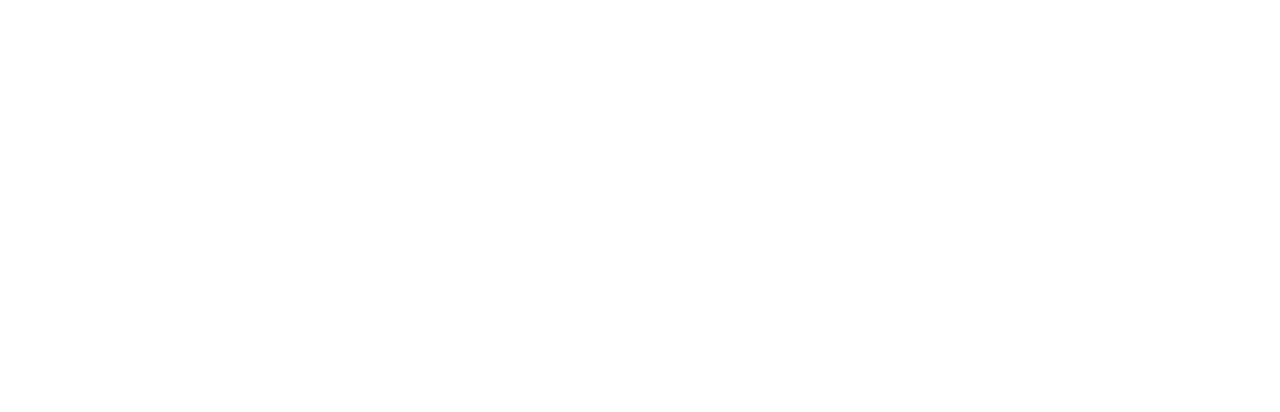
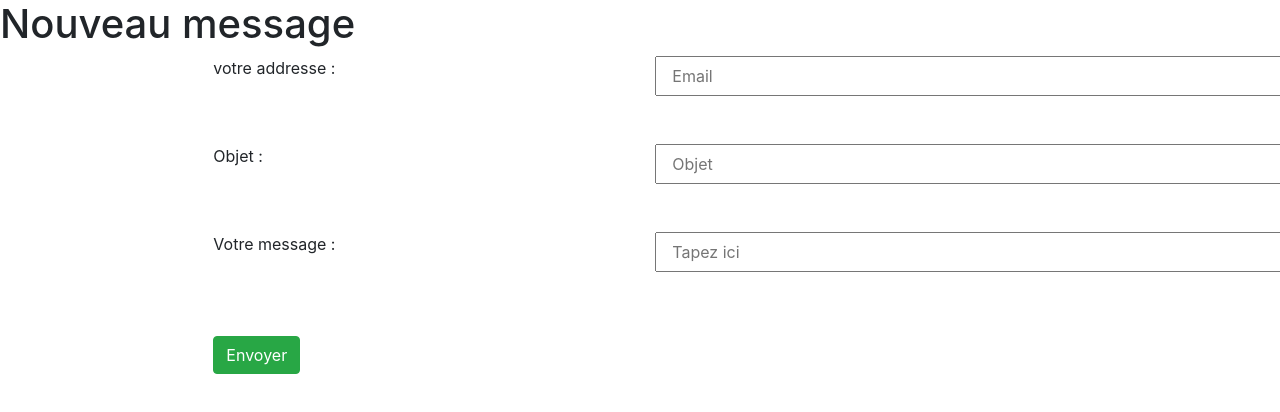
Before and after one commit to MartialBlot/TOURS-CP4-BLOT-Martial, an Angular app in the folder wc-UI/: page /circus/1/message/new in a window 1280 px wide. Before the commit this address led to /. Shown: the top 412 px of the page. Built offline with nearby package versions, Linux system fonts and the light colour scheme.

Commit message:
send message OK

```diff
--- a/wc-UI/src/app/app-routing.module.ts
+++ b/wc-UI/src/app/app-routing.module.ts
@@ -6,6 +6,7 @@
 import { EditInfosComponent } from './edit-infos/edit-infos.component';
 import { NewCircusComponent } from './new-circus/new-circus.component';
 import { NewInfosComponent } from './new-infos/new-infos.component';
+import { SendMessagesComponent } from './send-messages/send-messages.component';
 
 
 const routes: Routes = [
@@ -15,6 +16,7 @@
   {path: "infos/:id/edit", component: EditInfosComponent},
   {path: "circus/new", component: NewCircusComponent},
   {path: "circus/:id/infos/new", component: NewInfosComponent},
+  {path: "circus/:id/message/new", component: SendMessagesComponent},
 ];
 
 @NgModule({
--- a/wc-UI/src/app/app.module.ts
+++ b/wc-UI/src/app/app.module.ts
@@ -14,6 +14,7 @@
 import { FormsModule } from '@angular/forms';
 import { NewInfosComponent } from './new-infos/new-infos.component';
 import { NewCircusComponent } from './new-circus/new-circus.component';
+import { SendMessagesComponent } from './send-messages/send-messages.component';
 
 @NgModule({
   declarations: [
@@ -23,7 +24,8 @@
     EditCircusComponent,
     EditInfosComponent,
     NewInfosComponent,
-    NewCircusComponent
+    NewCircusComponent,
+    SendMessagesComponent
   ],
   imports: [
     BrowserModule,
--- a/wc-UI/src/app/home/home.component.html
+++ b/wc-UI/src/app/home/home.component.html
@@ -11,6 +11,7 @@
           <button class="btn btn-danger btn-sm" type="bouton" (click)="deleteCircus(circus.id, i)">Supprimer</button>
           <button class="btn btn-info btn-sm" type="bouton" [routerLink]="['circus',circus.id,'edit']">Modifier</button>
           <button class="btn btn-warning" [routerLink]="['/circus',circus.id,'infos','new']">Ajouter des infos</button>
+          <button class="btn btn-warning" [routerLink]="['/circus',circus.id,'message','new']">Envoyer un message</button>
         </div>
       </div>
     </ng-container>
--- /dev/null
+++ b/wc-UI/src/app/send-messages/send-messages.component.html
@@ -0,0 +1,17 @@
+<h1>Nouveau message</h1>
+        <form class="offset-1 offset-md-2" (ngSubmit)="newMessage(message)" #message="ngForm">
+          <div class="row mb-5">
+            <p class="col-5 text-color">votre addresse :</p>
+            <input class="col" type='text' placeholder="Email" name="from" #from="ngModel" [ngModel]>
+          </div>
+          <input [hidden]="true" class="col" type='numer' name="circus_id" #circus_id="ngModel" [(ngModel)]="id" [ngModel]>
+          <div class="row mb-5">
+            <p class="col-5 text-color">Objet :</p>
+            <input class="col" type='text' placeholder="Objet" name="object" #object="ngModel" [ngModel]>
+          </div>
+          <div class="row mb-5">
+            <p class="col-5 text-color">Votre message :</p>
+            <input class="col" type='text' placeholder="Tapez ici" name="body" #body="ngModel" [ngModel]>
+          </div>
+          <button class='btn btn-success mr-5 mt-3 mb-3' type="submit">Envoyer</button>
+        </form>
--- /dev/null
+++ b/wc-UI/src/app/send-messages/send-messages.component.ts
@@ -0,0 +1,34 @@
+import { Component, OnInit } from '@angular/core';
+import { InfosService } from '../services/infos.service';
+import { Router, ActivatedRoute } from '@angular/router';
+import { MessagesService } from '../services/messages.service';
+import { Messages } from '../models/messages.model';
+
+@Component({
+  selector: 'app-send-messages',
+  templateUrl: './send-messages.component.html',
+  styleUrls: ['./send-messages.component.scss']
+})
+export class SendMessagesComponent implements OnInit {
+
+  public id;
+
+  constructor(
+    private service: MessagesService,
+    private router: Router,
+    private route: ActivatedRoute,
+  ) { }
+
+  ngOnInit() {
+    this.route.params.subscribe(params => {
+      this.id = params['id'];
+  })
+  }
+
+  newMessage(message){
+    this.service.sendMessage(message.value).subscribe((message: Messages) => {
+      this.router.navigateByUrl("");
+    })
+  }
+
+}
--- /dev/null
+++ b/wc-UI/src/app/services/messages.service.ts
@@ -0,0 +1,19 @@
+import { Injectable } from '@angular/core';
+import { environment } from 'src/environments/environment';
+import { HttpClient } from '@angular/common/http';
+import { Messages } from '../models/messages.model';
+import { Observable } from 'rxjs';
+
+@Injectable({
+  providedIn: 'root'
+})
+export class MessagesService {
+  constructor(private http: HttpClient) { }
+
+  public api = `${environment.apiUrl}`;
+
+  public sendMessage(messagesForm: Messages): Observable <Messages>{
+    return this.http.post<Messages>(`${this.api}/messages`, messagesForm);
+  }
+
+}
```
Also changed, not shown: wc-UI/src/app/send-messages/send-messages.component.scss (added).
